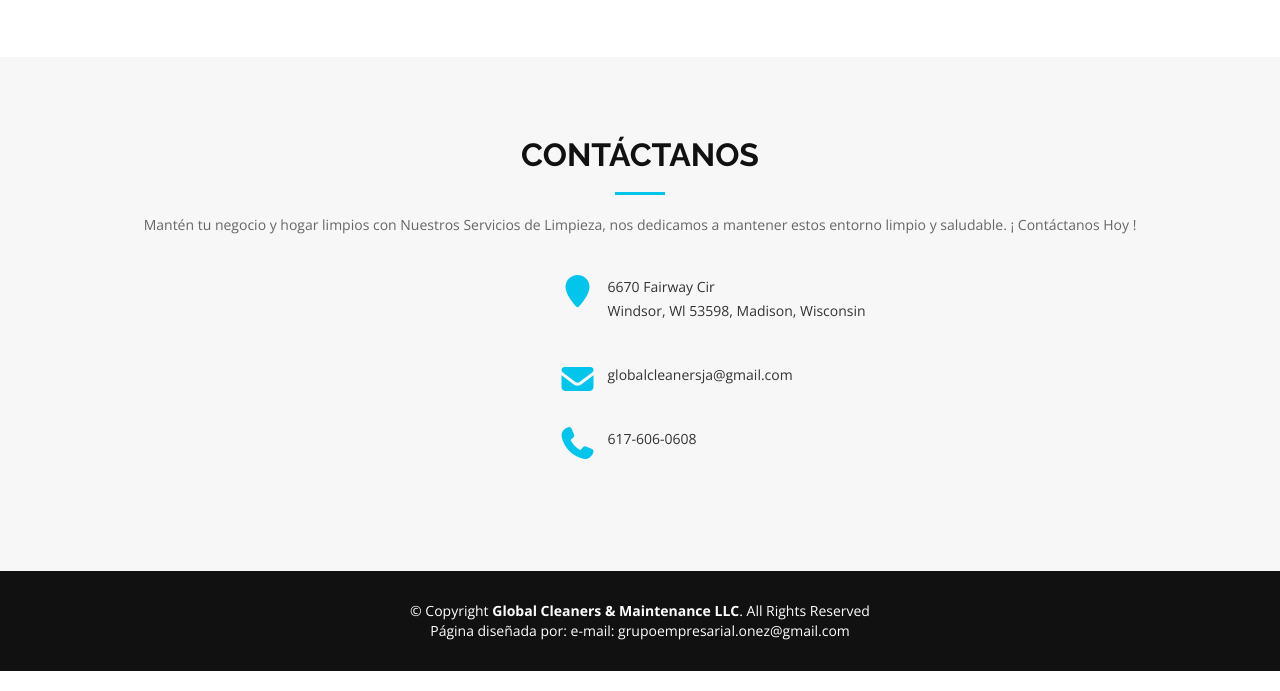
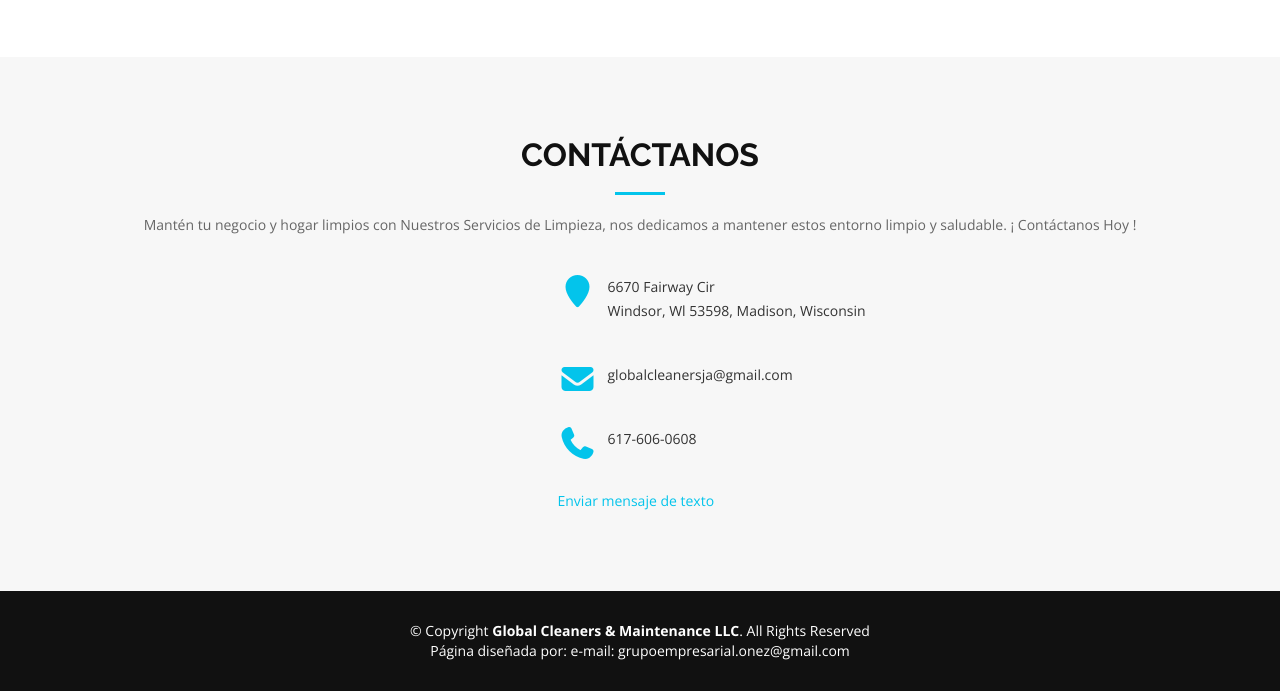
Before and after one commit to globalcleanersja/w, a plain HTML site: page index.html in a window 1280 px wide. Shown: the part 4967-5658 px from the top of the page. Drawn offline with nearby package versions, Linux system fonts and the light colour scheme.

Commit message:
Update index.html

```diff
--- a/index.html
+++ b/index.html
@@ -460,6 +460,10 @@
               <p>617-606-0608</p>
             </div>
 
+            <div>
+              <a href="sms:+584141508034?body=Hola,%20estoy%20interesado%20en%20contratar%20su%20Empresa%20a%20través%20del%20servicio%20de%20limpieza%20y%20mantenimiento.">Enviar mensaje de texto</a>
+            </div>
+
           </div>
         <!--</div>-->
 
```
